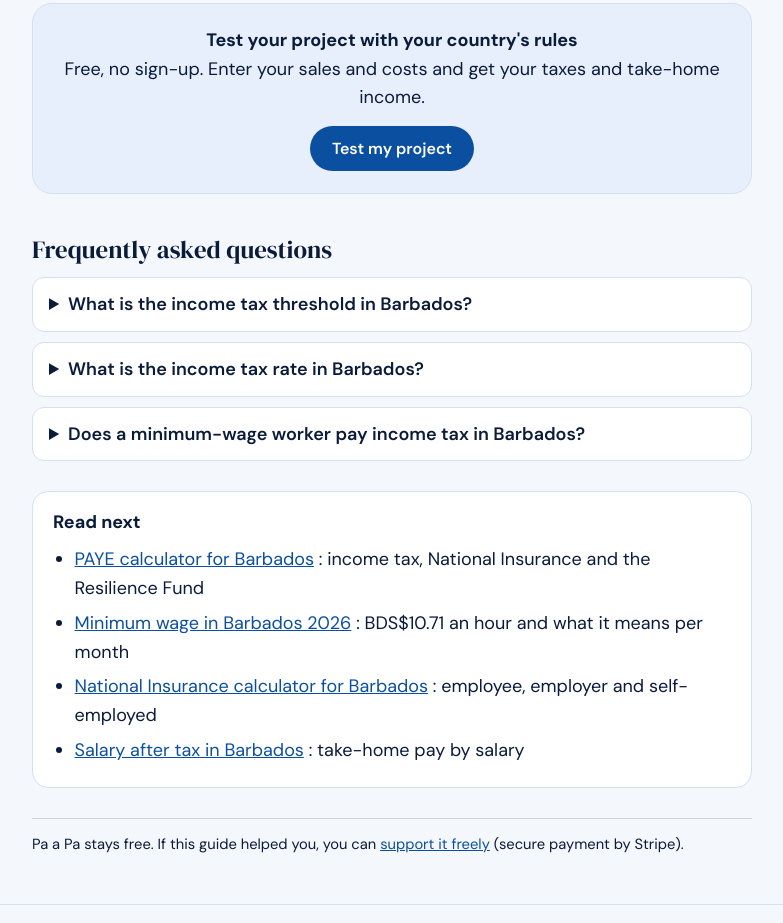
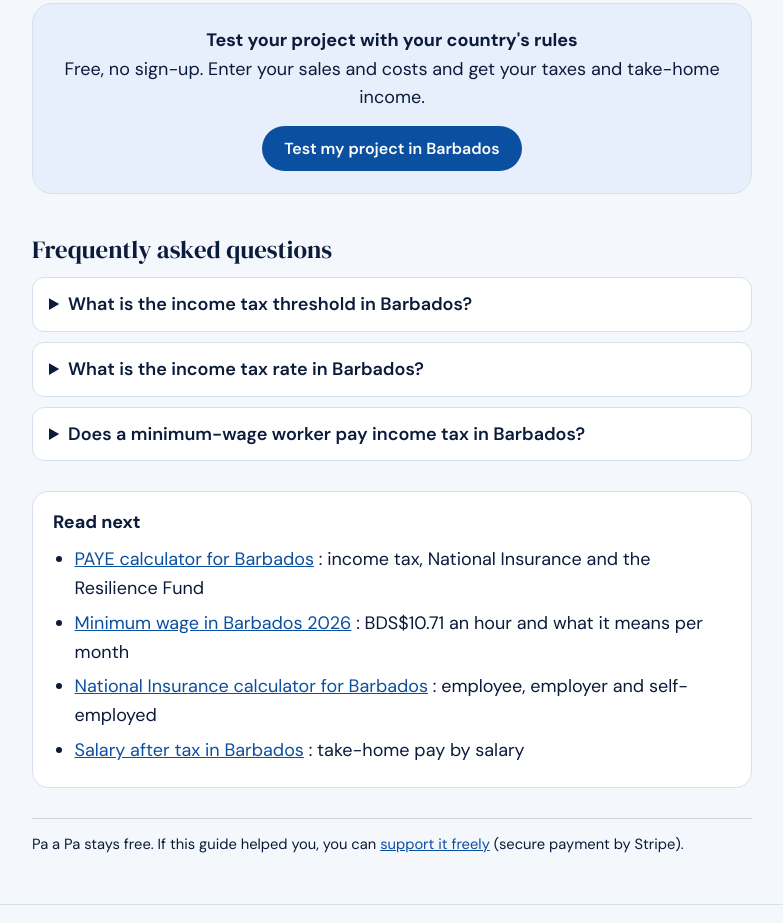
Before and after one commit to heso73/pa-a-pa, a plain HTML site: page caribbean/guides/income-tax-threshold-barbados/index.html in a window 1280 px wide. Shown: the part 1958-2881 px from the top of the page, without its empty margins (248-1031 px from the left). Drawn offline with Linux system fonts and the light colour scheme.

Commit message:
Guide Barbade seuil impot : le bouton ouvre le test du pays

```diff
--- a/caribbean/guides/income-tax-threshold-barbados/index.html
+++ b/caribbean/guides/income-tax-threshold-barbados/index.html
@@ -107,7 +107,7 @@ document.getElementById('b-gross').addEventListener('input',run);run()})();</scr
 <p>Take-home is after National Insurance (11%, up to BDS$5,360 a month), the Resilience and Regeneration Fund (0.25%) and income tax. Figures last checked on 12 November 2026 against the Barbados Revenue Authority (BRA) and the PwC Worldwide Tax Summaries. Confirm the current amount with the BRA or your payroll provider before you pay.</p>
 <div class="cta">
 <p><strong>Test your project with your country's rules</strong><br>Free, no sign-up. Enter your sales and costs and get your taxes and take-home income.</p>
-<a class="btn" href="../../">Test my project</a>
+<a class="btn" href="../../?c=BB#/test">Test my project in Barbados</a>
 </div>
 <h2>Frequently asked questions</h2>
 <details><summary>What is the income tax threshold in Barbados?</summary>
```
